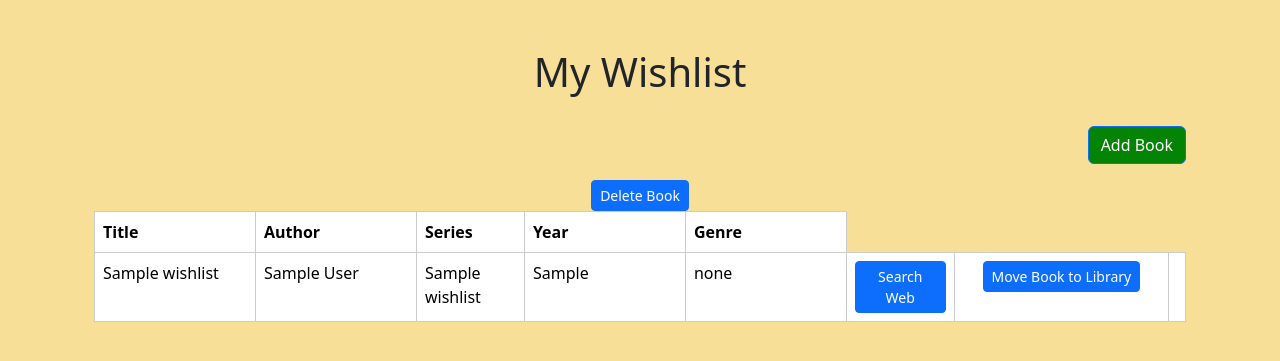
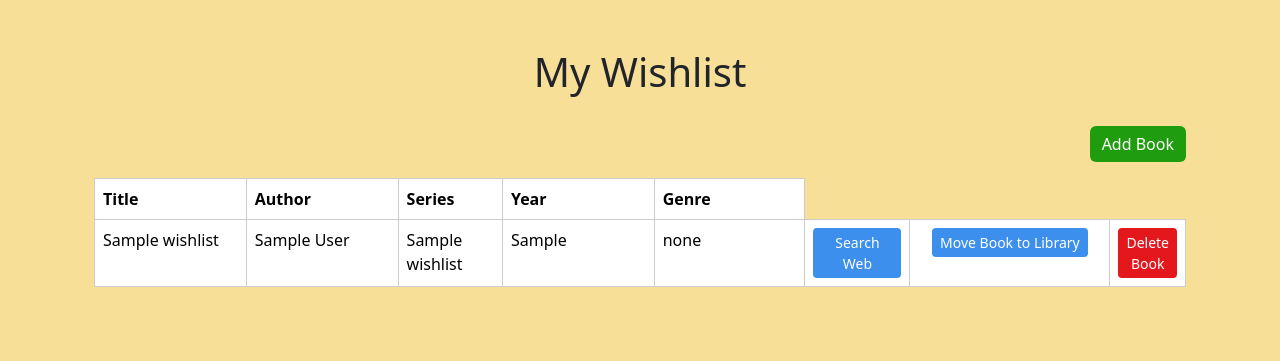
Before and after one commit to KCreek1/My_Library, a Flask app: page /wishlist in a window 1280 px wide. Shown: the part 96-457 px from the top of the page. Run offline with Flask 3, Linux system fonts and the light colour scheme; the visitor is signed in with stand-in values (Sample User, id 1); tables that the repository leaves empty hold one stand-in row (values such as "Sample post"); some libraries are stand-ins or nearby versions.

Commit message:
button colors

```diff
--- a/static/styles.css
+++ b/static/styles.css
@@ -169,3 +169,33 @@ th:nth-child(7), td:nth-child(7) {
     padding-left: 20px;
   }
 }
+
+.btn-update {
+  background-color: #3c8fed !important;  /* Subdued blue */
+  color: #fff !important;
+  border: none;
+}
+
+.btn-delete {
+  background-color: #e4181c !important;  /* Subdued blue */
+  color: #fff !important;
+  border: none;
+}
+
+.btn-addbook {
+  background-color: #1f9d0e !important;  /* Subdued blue */
+  color: #fff !important;
+  border: none;
+}
+
+.btn-move {
+  background-color: #3c8fed !important;  /* Subdued blue */
+  color: #fff !important;
+  border: none;
+}
+
+.btn-web {
+  background-color: #3c8fed !important;  /* Subdued blue */
+  color: #fff !important;
+  border: none;
+}
--- a/templates/wishlist.html
+++ b/templates/wishlist.html
@@ -9,7 +9,7 @@
     <!-- field to enter new book -->
     <div class="container-fluid">
         <div class="d-flex justify-content-end mb-3">
-            <a href="{{ url_for('add_book', book_type='wishlist') }}" class="btn btn-primary button">Add Book</a>
+          <a href="{{ url_for('add_book', book_type='wishlist') }}" class="btn btn-addbook button">Add Book</a>
         </div>
 
         <div class="table-responsive">
@@ -28,12 +28,12 @@
                         <tr>
                             <td>{{ book.title }}</td>
                             <td>{{ book.author }}</td>
-                            {% if book.series_name %}
+                            {% if book.series_name %} <!-- since this column is nullable, check for null -->
                                 <td>{{ book.series_name }}</td>
                             {% else %}
                                 <td>none</td>
                             {% endif %}
-                            {% if book.year %}
+                            {% if book.year %} <!-- since this column is nullable, check for null-->
                                 <td>{{ book.year }}</td>
                             {% else %}
                                 <td>none</td>
@@ -43,23 +43,23 @@
                             {% else %}
                                 <td>none</td>
                             {% endif %}
-                            <td>
-                                <form action="https://www.google.com/search" method="get" target="_blank"></form>
+                            <td></form>
+                                <form action="https://www.google.com/search" method=""get" target=""_blank">
                                     <input type="hidden" name="q" value="{{ book.title }}">
-                                    <button type="submit" class="btn btn-primary btn-sm">Search Web</button>
+                                    <button type="submit" class="btn btn-web btn-sm">Search Web</button>
                                 </form>
                             </td>
                             <td style="text-align: center;">
                                 <!-- Button to move the book to the library -->
                                 <form method="post" action="{{ url_for('move_to_library') }}">
                                     <input type="hidden" name="book_id" value="{{ book.id }}">
-                                    <button type="submit" class="btn btn-primary btn-sm">Move Book to Library</button>
+                                    <button type="submit" class="btn btn-move btn-sm">Move Book to Library</button>
                                 </form>
                             </td>
-                            <td style="text-align: center;"></td>
+                            <td style="text-align: center;"> <!-- chatgpt help in adding confirmDelete() function-->
                                 <form method="post" action="{{ url_for('delete_book', book_type='wishlist') }}">
                                     <input type="hidden" name="book_id" value="{{ book.id }}">
-                                    <button type="submit" class="btn btn-primary btn-sm" onclick="return confirmDelete()">Delete Book</button>
+                                    <button type="submit" class="btn btn-delete btn-sm"onclick="return confirmDelete()">Delete Book</button>
                                 </form>
                             </td>
                         </tr>
```
Also changed, not shown: templates/library.html (+4 -7 lines). Lines whose indentation alone changed are shown as unchanged.
